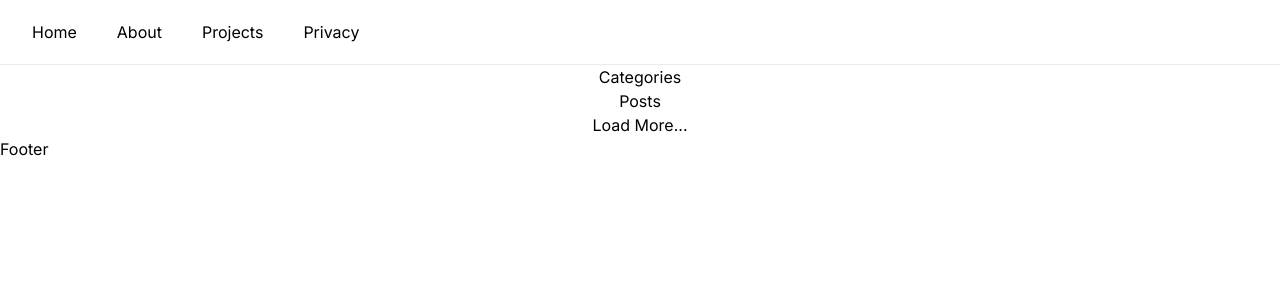
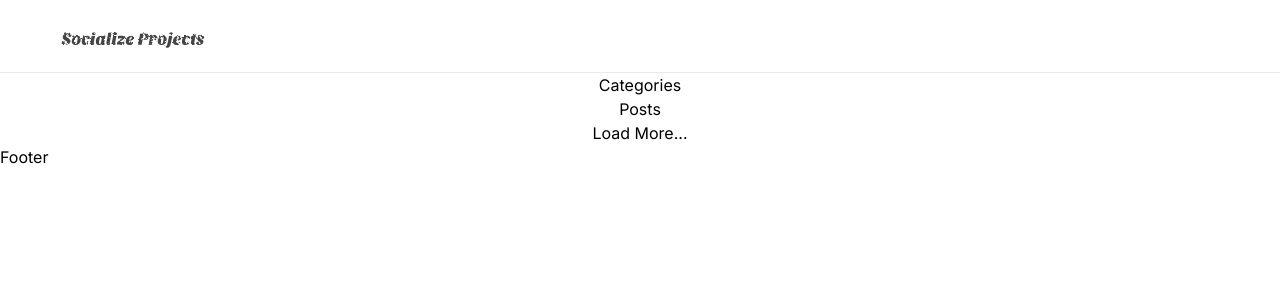
Before and after one commit to Skinwalker423/Socialize-Projects, a Next.js app: page / in a window 1280 px wide. Shown: the top 300 px of the page. Built offline with nearby package versions, Linux system fonts and the light colour scheme.

Commit message:
socialize logo

```diff
--- a/components/NavBar.tsx
+++ b/components/NavBar.tsx
@@ -1,3 +1,4 @@
+import Image from "next/image";
 import Link from "next/link";
 import React from "react";
 
@@ -16,7 +17,14 @@
   return (
     <nav className='flexBetween navbar'>
       <div className='flex-1 flexStart gap-10'>
-        {renderedLinks}
+        <Link href={"/"}>
+          <Image
+            src={"/slogo.svg"}
+            width={200}
+            height={50}
+            alt='Socialize logo'
+          />
+        </Link>
       </div>
     </nav>
   );
```
Also changed, not shown: public/slogo.svg (added), public/social-logo.svg (added).
